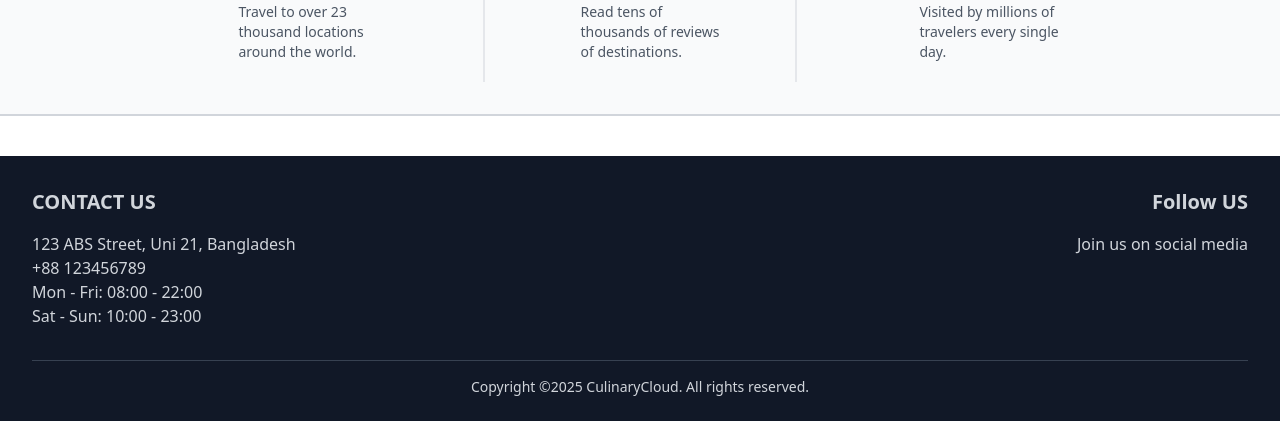
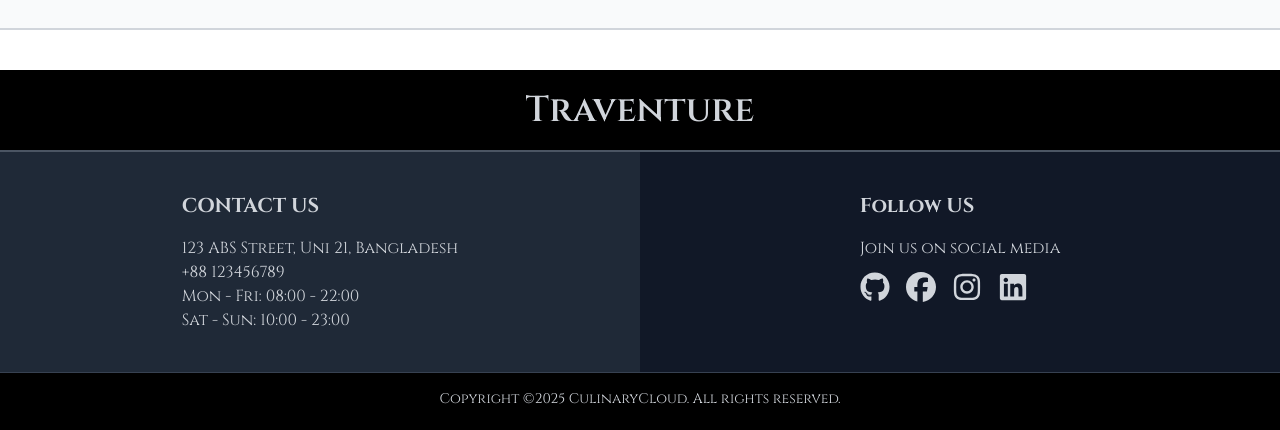
Before and after one commit to Jaber-riyan/Traventure_Client, a React (Vite) app: page / in a window 1280 px wide. Shown: the part 1038-1468 px from the top of the page. Built offline with nearby package versions, Linux system fonts and the light colour scheme; no server answers.

Commit message:
Banner complete

```diff
--- a/src/Layout/MainLayout/MainLayout.jsx
+++ b/src/Layout/MainLayout/MainLayout.jsx
@@ -20,7 +20,7 @@ const MainLayout = () => {
     return (
         <div>
             <Helmet><title>Home | Traventure</title></Helmet>
-            <header className='sticky w-full top-0 z-20 backdrop-blur-sm bg-black/40'>
+            <header className='fixed w-full top-0 z-20 backdrop-blur-sm bg-black/40'>
                 {/* {noHeaderFooter || <Navbar></Navbar>} */}
                 <Navbar></Navbar>
             </header>
--- a/src/Pages/Shared/Footer/Footer.jsx
+++ b/src/Pages/Shared/Footer/Footer.jsx
@@ -1,34 +1,64 @@
 import React from 'react';
 import 'animate.css';
+import { Link } from 'react-router-dom';
+import { FaFacebook, FaGithub, FaInstagram, FaLinkedin } from "react-icons/fa6";
+
+
+
+
 
 const Footer = () => {
     return (
-        <footer className="bg-gray-900 text-gray-300 animate__animated animate__fadeInUp pb-6">
-            <div className="max-w-7xl mx-auto px-4 sm:px-6 lg:px-8">
-                <div className="grid grid-cols-1 sm:grid-cols-2 gap-8 py-8">
+        <footer className="bg-[#000000] text-gray-300 animate__animated animate__fadeInUp pb-6 cinzel-font">
+            <div className='text-center p-5 border-b-2 border-gray-600'>
+                <h2 className='text-4xl font-semibold'>Traventure</h2>
+            </div>
+            <div className="grid grid-cols-1 sm:grid-cols-2">
                 {/* Contact Us Section */}
-                    <div className="text-center sm:text-left">
-                        <h2 className="text-xl font-semibold mb-4">CONTACT US</h2>
+                <div className="bg-[#1F2937] p-10 flex justify-start sm:justify-center">
+                    <div>
+                        <h2 className="text-xl font-bold mb-4">CONTACT US</h2>
                         <p>123 ABS Street, Uni 21, Bangladesh</p>
                         <p>+88 123456789</p>
                         <p>Mon - Fri: 08:00 - 22:00</p>
                         <p>Sat - Sun: 10:00 - 23:00</p>
                     </div>
+                </div>
 
                 {/* Follow Us Section */}
-                    <div className="text-center sm:text-right">
-                        <h2 className="text-xl font-semibold mb-4">Follow US</h2>
+                <div className="flex justify-start sm:justify-center p-10 bg-[#111827]">
+                    <div>
+                        <h2 className="text-xl font-bold mb-4">Follow US</h2>
                         <p>Join us on social media</p>
-                        <div className="flex justify-center sm:justify-end space-x-4">
-                            <a href="#" aria-label="Facebook">
-                                <i className="fab fa-facebook-f text-2xl hover:text-white"></i>
-                            </a>
-                            <a href="#" aria-label="Instagram">
-                                <i className="fab fa-instagram text-2xl hover:text-white"></i>
-                            </a>
-                            <a href="#" aria-label="Twitter">
-                                <i className="fab fa-twitter text-2xl hover:text-white"></i>
-                            </a>
+                        <div className="flex justify-start space-x-4 mt-3">
+                            {/* github  */}
+                            <Link
+                                to="#"
+                                onClick={() => window.open('https://github.com/Jaber-riyan', '_blank', 'noopener,noreferrer')}>
+                                <FaGithub size={30} />
+                            </Link>
+
+                            {/* facebook  */}
+                            <Link
+                                to="#"
+                                onClick={() => window.open('https://web.facebook.com/jaberriyanyan', '_blank', 'noopener,noreferrer')}>
+                                <FaFacebook size={30} />
+                            </Link>
+
+                            {/* instagram  */}
+                            <Link
+                                to="#"
+                                onClick={() => window.open('https://www.instagram.com/jaber_._riyan', '_blank', 'noopener,noreferrer')}>
+                                <FaInstagram size={30} />
+                            </Link>
+
+                            {/* linkedin  */}
+                            <Link
+                                to="#"
+                                onClick={() => window.open('https://www.linkedin.com/in/jaber-ahmed-riyan', '_blank', 'noopener,noreferrer')}>
+                                <FaLinkedin size={30} />
+                            </Link>
+                        </div>
                     </div>
                 </div>
             </div>
@@ -39,8 +69,8 @@ const Footer = () => {
                     Copyright ©{new Date().getFullYear()} CulinaryCloud. All rights reserved.
                 </p>
             </div>
-            </div>
-        </footer>
+
+        </footer >
     );
 };
 
```
Lines whose indentation alone changed are shown as unchanged.
